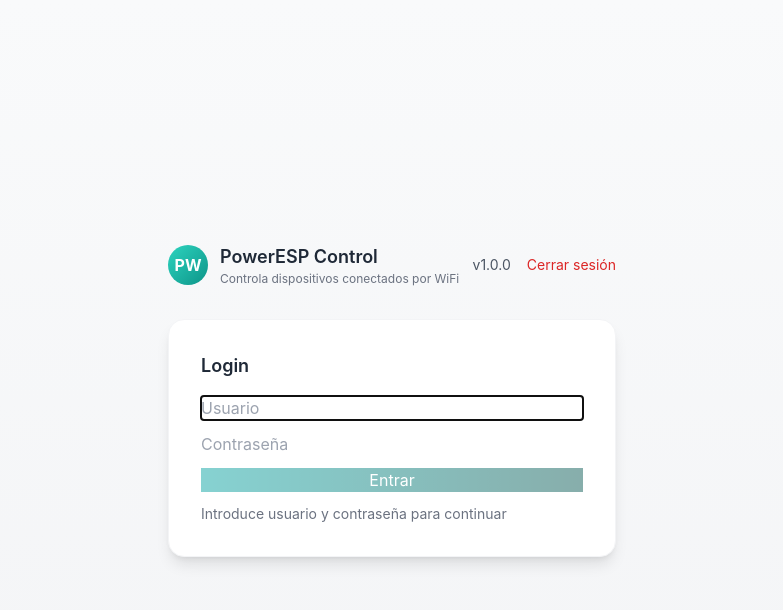
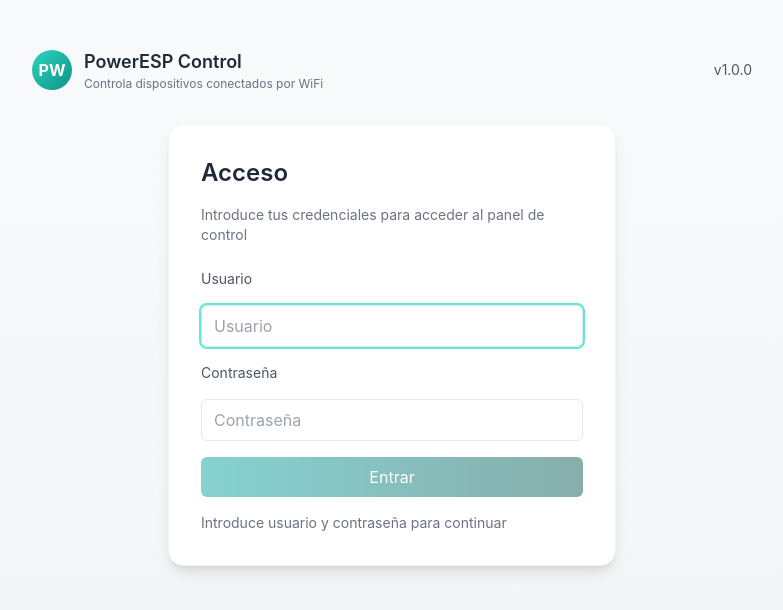
Before and after one commit to angelopol/UpWifiDispositives, a Next.js app in the folder WebApp/: page /login in a window 1280 px wide. Shown: the top 610 px of the page, without its empty margins (248-1031 px from the left). Built offline with nearby package versions, Linux system fonts and the light colour scheme; no server answers.

Commit message:
Enhance authentication flow with session validation; update login page layout and improve user experience

```diff
--- a/WebApp/components/Header.tsx
+++ b/WebApp/components/Header.tsx
@@ -1,18 +1,40 @@
 import { useRouter } from 'next/router'
+import { useEffect, useState } from 'react'
 
 export default function Header(){
   const version = process.env.NEXT_PUBLIC_VERSION || 'v0.1'
   const router = useRouter()
+  const [authed, setAuthed] = useState<boolean | null>(null)
 
   async function handleLogout() {
     try {
-      await fetch('/api/logout', { method: 'POST' })
+      await fetch('/api/logout', { method: 'POST', credentials: 'same-origin' })
     } catch (e) {
       // ignore
     }
     // redirect to login
     router.push('/login')
   }
+
+  useEffect(() => {
+    let mounted = true
+    async function check() {
+      try {
+        const res = await fetch('/api/me', { method: 'GET', credentials: 'same-origin' })
+        if (!mounted) return
+        if (res.ok) {
+          const json = await res.json()
+          setAuthed(Boolean(json?.authenticated))
+        } else {
+          setAuthed(false)
+        }
+      } catch (e) {
+        if (mounted) setAuthed(false)
+      }
+    }
+    check()
+    return () => { mounted = false }
+  }, [])
 
   return (
     <header className="w-full mb-8 flex items-center justify-between">
@@ -25,7 +47,7 @@ export default function Header(){
       </div>
       <nav className="text-sm text-gray-600 flex items-center gap-4">
         <span>{version}</span>
-        <button onClick={handleLogout} className="text-sm text-red-600 hover:underline">Cerrar sesión</button>
+        {authed && <button onClick={handleLogout} className="text-sm text-red-600 hover:underline">Cerrar sesión</button>}
       </nav>
     </header>
   )
--- a/WebApp/pages/index.tsx
+++ b/WebApp/pages/index.tsx
@@ -61,7 +61,7 @@ export default function Home() {
   }, [])
 
   return (
-    <div className="min-h-screen flex flex-col items-center justify-start p-8 bg-gradient-to-b from-gray-50 to-gray-100">
+    <div className="min-h-screen flex flex-col items-center justify-start bg-gradient-to-b from-gray-50 to-gray-100">
       <div className="app-container w-full">
         <Header />
 
--- a/WebApp/pages/login.tsx
+++ b/WebApp/pages/login.tsx
@@ -1,5 +1,6 @@
 import { useState } from 'react'
 import { useRouter } from 'next/router'
+import type { GetServerSideProps } from 'next'
 import Header from '../components/Header'
 
 export default function LoginPage() {
@@ -32,20 +33,53 @@ export default function LoginPage() {
   }
 
   return (
-    <div className="min-h-screen flex items-center justify-center p-6">
-      <div className="max-w-md w-full">
+    <div className="min-h-screen flex flex-col bg-gradient-to-b from-gray-50 to-gray-100">
+      <div className="app-container w-full">
         <Header />
-        <div className="card">
-          <h3 className="text-lg font-semibold mb-4">Login</h3>
-          <form onSubmit={submit} className="flex flex-col gap-3">
-            <input autoFocus value={user} onChange={e => setUser(e.target.value)} placeholder="Usuario" className="input" />
-            <input value={password} onChange={e => setPassword(e.target.value)} placeholder="Contraseña" type="password" className="input" />
-            <button disabled={!user.trim() || !password} className="btn-primary disabled:opacity-50" type="submit">Entrar</button>
-            {error && <div className="text-sm text-red-600">{error}</div>}
-            {!error && (!user.trim() || !password) && <div className="text-sm text-gray-500">Introduce usuario y contraseña para continuar</div>}
-          </form>
+
+        <div className="flex-1 flex items-center justify-center px-4 py-0">
+          <div className="w-full max-w-md">
+            <div className="card">
+              <h3 className="text-2xl font-semibold mb-4">Acceso</h3>
+              <p className="text-sm text-gray-500 mb-6">Introduce tus credenciales para acceder al panel de control</p>
+
+              <form onSubmit={submit} className="flex flex-col gap-4" aria-label="login-form">
+                <label className="text-sm text-gray-600">Usuario</label>
+                <input autoFocus value={user} onChange={e => setUser(e.target.value)} placeholder="Usuario" className="border rounded-md px-3 py-2 w-full focus:outline-none focus:ring-2 focus:ring-teal-300" />
+
+                <label className="text-sm text-gray-600">Contraseña</label>
+                <input value={password} onChange={e => setPassword(e.target.value)} placeholder="Contraseña" type="password" className="border rounded-md px-3 py-2 w-full focus:outline-none focus:ring-2 focus:ring-teal-300" />
+
+                <button disabled={!user.trim() || !password} className="btn-primary disabled:opacity-50 py-2 rounded-md" type="submit">Entrar</button>
+
+                {error ? (
+                  <div className="text-sm text-red-600 mt-1">{error}</div>
+                ) : (
+                  <div className="text-sm text-gray-500">Introduce usuario y contraseña para continuar</div>
+                )}
+              </form>
+            </div>
+          </div>
         </div>
       </div>
     </div>
   )
 }
+
+export const getServerSideProps: GetServerSideProps = async (ctx) => {
+  // If a valid token cookie exists, redirect to index so logged-in users don't see login page
+  const cookie = ctx.req.headers.cookie || ''
+  const match = cookie.split(';').map(s => s.trim()).find(s => s.startsWith('upw_token='))
+  const token = match ? match.split('=')[1] : null
+  if (!token) return { props: {} }
+  try {
+    const { verifyToken } = await import('../lib/auth')
+    const data = verifyToken(token)
+    if (data) {
+      return { redirect: { destination: '/', permanent: false } }
+    }
+  } catch (err) {
+    // ignore and render login
+  }
+  return { props: {} }
+}
```
